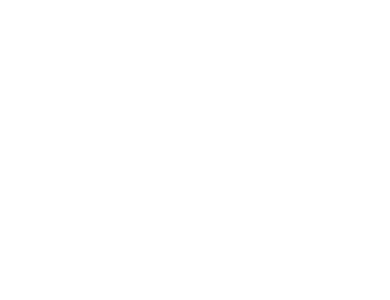
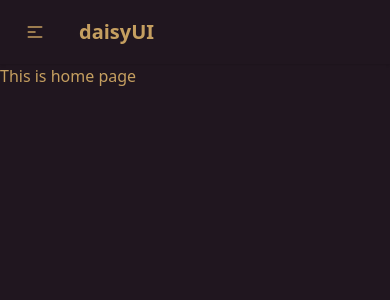
Before and after one commit to NurMohammad56/Blog-project, a React (Vite) app: page / in a window 390 px wide. Shown: the top 300 px of the page. Built offline with nearby package versions, Linux system fonts and the light colour scheme.

Commit message:
Add navbar using daisyUI

```diff
--- a/src/App.jsx
+++ b/src/App.jsx
@@ -1,7 +1,21 @@
 import React from "react";
+import { BrowserRouter, Route, Routes } from "react-router-dom";
+import HomePage from "./pages/HomePage";
+import PostByCategory from "./pages/PostByCategory";
+import DetailsPage from "./pages/DetailsPage";
 
 const App = () => {
-  return <div></div>;
+  return (
+    <div>
+      <BrowserRouter>
+        <Routes>
+          <Route path="/" element={<HomePage />} />
+          <Route path="/byCategory/:categoryID" element={<PostByCategory />} />
+          <Route path="/details/:postID" />
+        </Routes>
+      </BrowserRouter>
+    </div>
+  );
 };
 
 export default App;
--- a/src/components/BlogDetails.jsx
+++ b/src/components/BlogDetails.jsx
@@ -0,0 +1,7 @@
+import React from "react";
+
+const BlogDetails = () => {
+  return <div></div>;
+};
+
+export default BlogDetails;
--- a/src/components/BlogLists.jsx
+++ b/src/components/BlogLists.jsx
@@ -0,0 +1,11 @@
+import React from 'react';
+
+const BlogLists = () => {
+    return (
+        <div>
+
+        </div>
+    );
+};
+
+export default BlogLists;
--- a/src/components/Loader.jsx
+++ b/src/components/Loader.jsx
@@ -0,0 +1,7 @@
+import React from "react";
+
+const Loader = () => {
+  return <div></div>;
+};
+
+export default Loader;
--- a/src/layout/layout.jsx
+++ b/src/layout/layout.jsx
@@ -0,0 +1,46 @@
+import React from "react";
+
+const Layout = (props) => {
+  return (
+    <div>
+      <div className="navbar shadow bg-base-100">
+        <div className="navbar-start">
+          <div className="dropdown">
+            <div tabIndex={0} role="button" className="btn btn-ghost lg:hidden">
+              <svg
+                xmlns="http://www.w3.org/2000/svg"
+                className="h-5 w-5"
+                fill="none"
+                viewBox="0 0 24 24"
+                stroke="currentColor"
+              >
+                <path
+                  strokeLinecap="round"
+                  strokeLinejoin="round"
+                  strokeWidth="2"
+                  d="M4 6h16M4 12h8m-8 6h16"
+                />
+              </svg>
+            </div>
+            <ul className="menu menu-sm dropdown-content mt-3 z-[1] p-2 shadow bg-base-100 rounded-box w-52">
+              <li>
+                <a>Item 1</a>
+              </li>
+            </ul>
+          </div>
+          <a className="btn btn-ghost text-xl">daisyUI</a>
+        </div>
+        <div className="navbar-center hidden lg:flex">
+          <ul className="menu menu-horizontal px-1">
+            <li>
+              <a>Item 1</a>
+            </li>
+          </ul>
+        </div>
+      </div>
+      {props.children}
+    </div>
+  );
+};
+
+export default Layout;
--- a/src/pages/DetailsPage.jsx
+++ b/src/pages/DetailsPage.jsx
@@ -0,0 +1,7 @@
+import React from "react";
+import Layout from "../layout/layout";
+const DetailsPage = () => {
+  return <Layout></Layout>;
+};
+
+export default DetailsPage;
--- a/src/pages/HomePage.jsx
+++ b/src/pages/HomePage.jsx
@@ -0,0 +1,12 @@
+import React from "react";
+import Layout from "../layout/layout";
+
+const HomePage = () => {
+  return (
+    <Layout>
+      <h1>This is home page</h1>
+    </Layout>
+  );
+};
+
+export default HomePage;
--- a/src/pages/PostByCategory.jsx
+++ b/src/pages/PostByCategory.jsx
@@ -0,0 +1,12 @@
+import React from 'react';
+import Layout from '../layout/layout';
+
+const PostByCategory = () => {
+    return (
+        <Layout>
+
+        </Layout>
+    );
+};
+
+export default PostByCategory;
--- a/tailwind.config.js
+++ b/tailwind.config.js
@@ -2,11 +2,13 @@
 export default {
   content: [
     "./index.html",
-    "./src/index.css",
     "./src/**/*.{js,ts,jsx,tsx}",
   ],
   theme: {
     extend: {},
   },
   plugins: [require("daisyui")],
+  daisyui: {
+    themes: ["coffee"],
+  },
 }
```
Also changed, not shown: src/index.css (line endings or trailing spaces).
